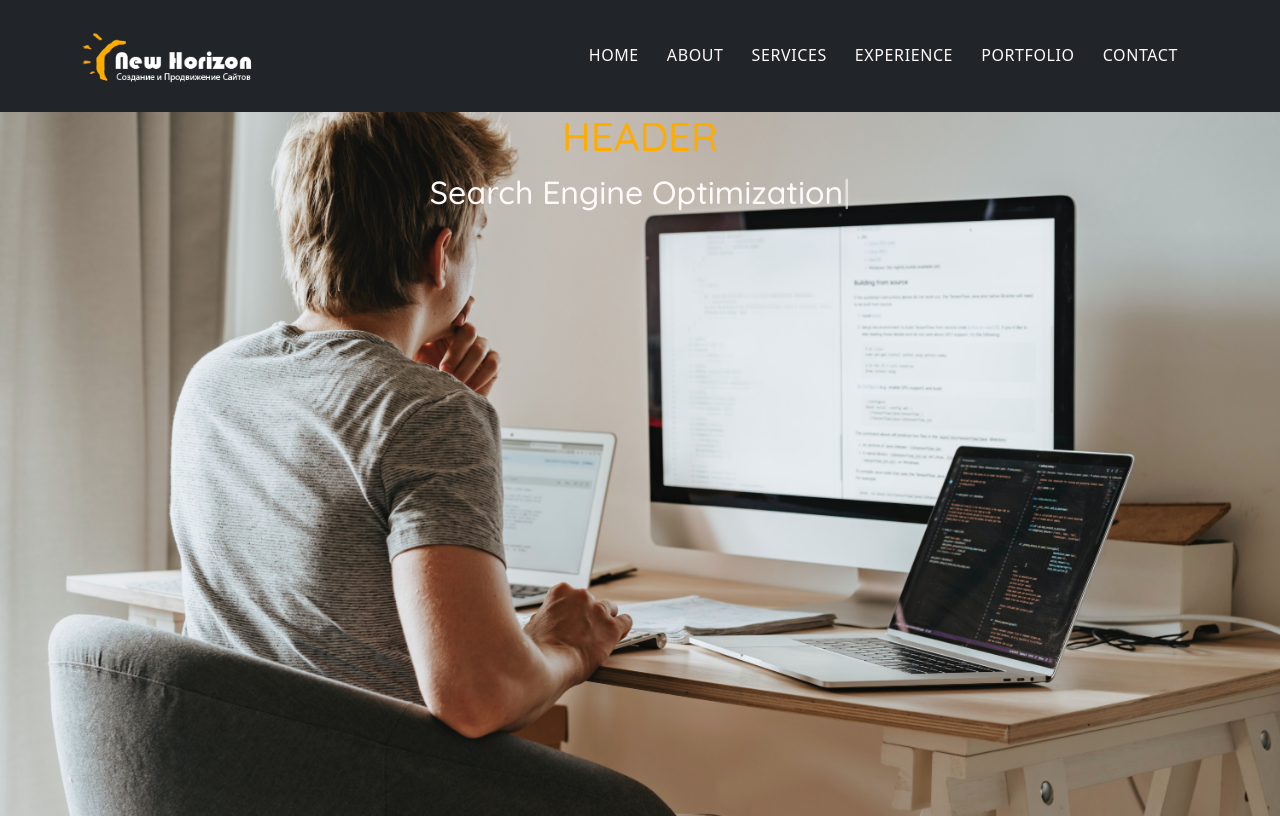
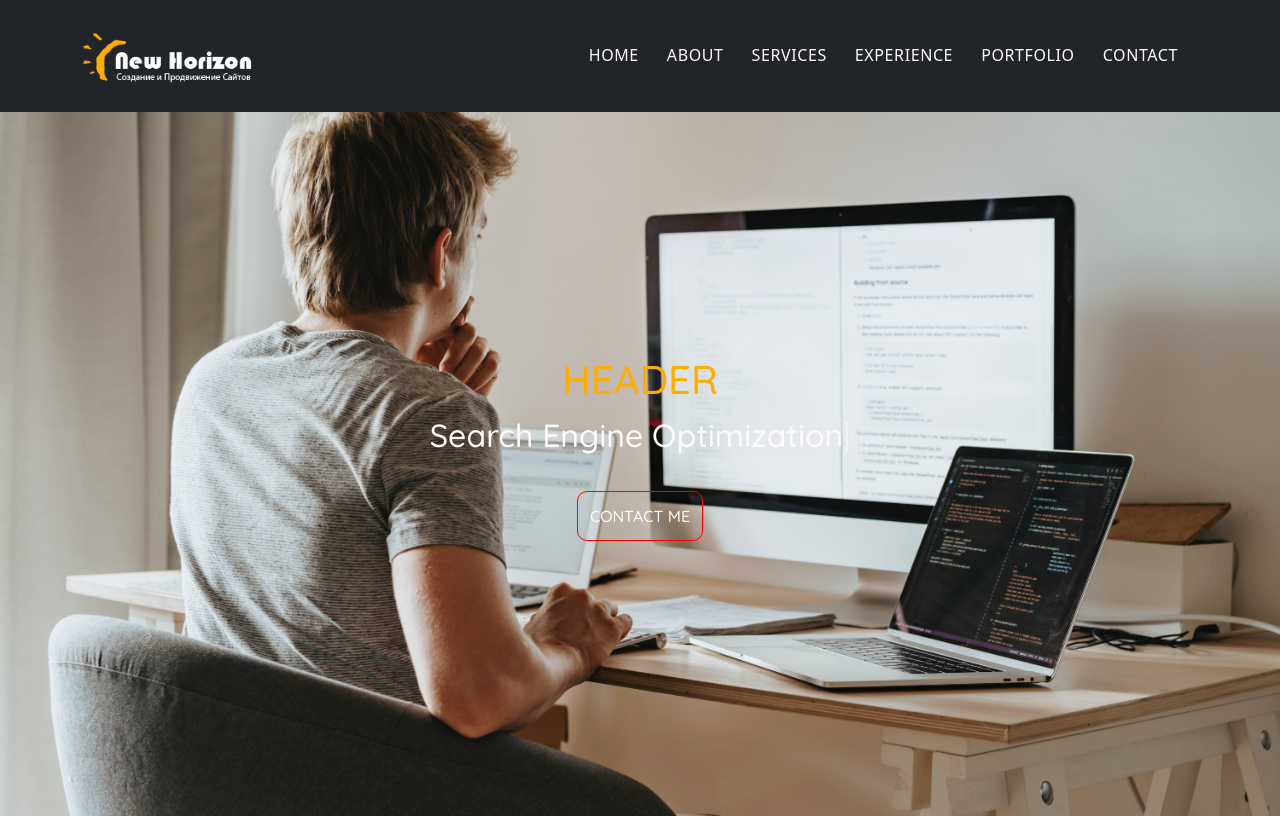
Before and after one commit to maxalsol/final_project_spiced, a React (Create React App) app: page / in a window 1280 px wide. Built offline with nearby package versions, Linux system fonts and the light colour scheme.

Commit message:
contact me button

```diff
--- a/package.json
+++ b/package.json
@@ -10,9 +10,12 @@
         "@testing-library/react": "^13.2.0",
         "@testing-library/user-event": "^13.5.0",
         "bootstrap": "^5.1.3",
+        "install": "^0.13.0",
+        "npm": "^8.11.0",
         "react": "^18.1.0",
         "react-dom": "^18.1.0",
         "react-scripts": "5.0.1",
+        "react-tsparticles": "^2.0.6",
         "react-typed": "^1.2.0",
         "typed-react": "^3.4.1",
         "web-vitals": "^2.1.4"
--- a/src/App.css
+++ b/src/App.css
@@ -57,11 +57,16 @@ nav ul li {
 
 .main-info {
     align-items: center;
+    bottom: 0;
     display: flex;
     flex-direction: column;
     font-family: "Quicksand", sans-serif;
     justify-content: center;
+    left: 0;
+    position: absolute;
+    right: 0;
     text-align: center;
+    top: 0;
 }
 
 .main-info h1 {
@@ -73,3 +78,13 @@ nav ul li {
     color: snow;
     font-size: 2rem;
 }
+
+.btn-main-offer {
+    color: snow;
+    border: 1px solid red;
+    border-radius: 10px;
+    margin: 2rem;
+    padding: 0.75rem;
+    text-decoration: none;
+    text-transform: uppercase;
+}
--- a/src/components/Header.js
+++ b/src/components/Header.js
@@ -18,6 +18,9 @@ function Header() {
                     backSpeed={60}
                     loop
                 />
+                <a href="#" className="btn-main-offer">
+                    Contact Me
+                </a>
             </div>
         </div>
     );
```
Also changed, not shown: 1 other file (tests, documents, lock files or other folders).
